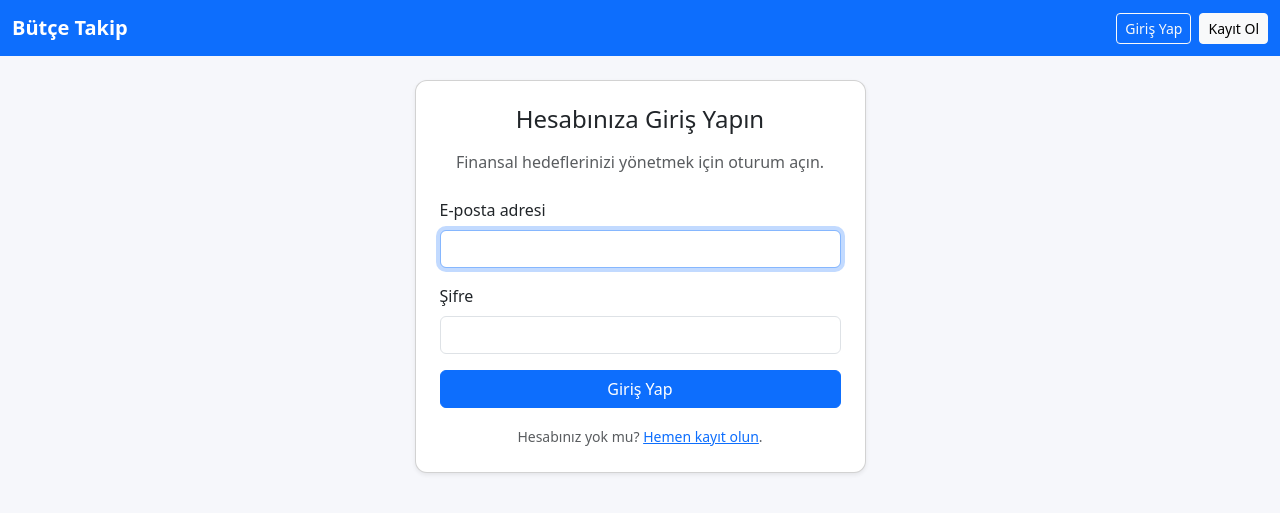
After one commit to aydinbolukbasi22-max/fnc, a Flask app: page /login in a window 1280 px wide. The commit adds this page. Shown: the top 513 px of the page. Run offline with Flask 3, Linux system fonts and the light colour scheme.

Commit message:
Add user authentication with registration and login

```diff
--- a/app.py
+++ b/app.py
@@ -3,20 +3,24 @@ from __future__ import annotations
 
 from collections import defaultdict
 from datetime import date, datetime, timedelta
+from functools import wraps
 from typing import Dict, List
 
 from dateutil.relativedelta import relativedelta
 from flask import (
     Flask,
     flash,
+    g,
     redirect,
     render_template,
     request,
+    session,
     url_for,
 )
 
-from models import Account, Category, SavingsGoal, Transaction, db
+from models import Account, Category, SavingsGoal, Transaction, User, db
 from sqlalchemy import inspect, text
+from werkzeug.security import check_password_hash, generate_password_hash
 
 
 DEFAULT_CURRENCY = "TRY"
@@ -139,15 +143,24 @@ def create_app() -> Flask:
     def inject_common_data() -> Dict[str, object]:
         """Şablonlarda sık kullanılan verileri otomatik olarak sağlar."""
 
-        accounts = Account.query.all()
-        categories = Category.query.all()
-        toplam_bakiye = sum(a.balance() for a in accounts)
-        toplam_gelir = sum(
-            t.amount for t in Transaction.query.filter_by(type="gelir").all()
-        )
-        toplam_gider = sum(
-            t.amount for t in Transaction.query.filter_by(type="gider").all()
-        )
+        user = getattr(g, "user", None)
+        accounts: List[Account] = []
+        categories: List[Category] = []
+        toplam_bakiye = 0.0
+        toplam_gelir = 0.0
+        toplam_gider = 0.0
+
+        if user is not None:
+            accounts = Account.query.all()
+            categories = Category.query.all()
+            toplam_bakiye = sum(a.balance() for a in accounts)
+            toplam_gelir = sum(
+                t.amount for t in Transaction.query.filter_by(type="gelir").all()
+            )
+            toplam_gider = sum(
+                t.amount for t in Transaction.query.filter_by(type="gider").all()
+            )
+
         return {
             "tum_hesaplar": accounts,
             "tum_kategoriler": categories,
@@ -160,9 +173,87 @@ def create_app() -> Flask:
             "default_currency_symbol": CURRENCY_SYMBOLS[DEFAULT_CURRENCY],
             "emotion_choices": EMOTION_CHOICES,
             "emotion_labels": EMOTION_LABELS,
+            "current_user": user,
         }
 
+    @app.before_request
+    def load_logged_in_user() -> None:
+        """Oturum açmış kullanıcıyı global bağlama yükler."""
+
+        user_id = session.get("user_id")
+        g.user = db.session.get(User, user_id) if user_id else None
+
+    def login_required(view):
+        """Kullanıcı girişi gerektiren görünümler için dekoratör."""
+
+        @wraps(view)
+        def wrapped_view(*args, **kwargs):
+            if getattr(g, "user", None) is None:
+                flash("Bu sayfaya erişmek için lütfen giriş yapın.", "warning")
+                return redirect(url_for("login"))
+            return view(*args, **kwargs)
+
+        return wrapped_view
+
+    @app.route("/register", methods=["GET", "POST"])
+    def register():
+        """Yeni kullanıcı kaydı oluşturur."""
+
+        if getattr(g, "user", None):
+            return redirect(url_for("dashboard"))
+
+        if request.method == "POST":
+            email = request.form.get("email", "").strip().lower()
+            password = request.form.get("password", "")
+            confirm_password = request.form.get("confirm_password", "")
+
+            if not email or not password:
+                flash("E-posta ve şifre alanları zorunludur.", "danger")
+            elif password != confirm_password:
+                flash("Şifreler eşleşmiyor. Lütfen kontrol edin.", "danger")
+            elif User.query.filter_by(email=email).first():
+                flash("Bu e-posta adresiyle zaten bir hesap mevcut.", "warning")
+            else:
+                user = User(email=email, password_hash=generate_password_hash(password))
+                db.session.add(user)
+                db.session.commit()
+                flash("Kayıt işlemi tamamlandı. Giriş yapabilirsiniz.", "success")
+                return redirect(url_for("login"))
+
+        return render_template("auth/register.html")
+
+    @app.route("/login", methods=["GET", "POST"])
+    def login():
+        """Kullanıcı giriş işlemini gerçekleştirir."""
+
+        if getattr(g, "user", None):
+            return redirect(url_for("dashboard"))
+
+        if request.method == "POST":
+            email = request.form.get("email", "").strip().lower()
+            password = request.form.get("password", "")
+
+            user = User.query.filter_by(email=email).first()
+            if user and check_password_hash(user.password_hash, password):
+                session.clear()
+                session["user_id"] = user.id
+                flash("Başarıyla giriş yaptınız.", "success")
+                return redirect(url_for("dashboard"))
+
+            flash("Geçersiz e-posta veya şifre.", "danger")
+
+        return render_template("auth/login.html")
+
+    @app.route("/logout")
+    def logout():
+        """Aktif kullanıcı oturumunu sonlandırır."""
+
+        session.clear()
+        flash("Oturumunuz sonlandırıldı.", "info")
+        return redirect(url_for("login"))
+
     @app.route("/")
+    @login_required
     def dashboard():
         """Ana gösterge paneli."""
 
@@ -264,6 +355,7 @@ def create_app() -> Flask:
         )
 
     @app.route("/savings-goals", methods=["POST"])
+    @login_required
     def create_savings_goal():
         """Yeni bir tasarruf hedefi oluşturur."""
 
@@ -292,6 +384,7 @@ def create_app() -> Flask:
         return redirect(url_for("dashboard"))
 
     @app.route("/savings-goals/<int:goal_id>/delete", methods=["POST"])
+    @login_required
     def delete_savings_goal(goal_id: int):
         """Mevcut tasarruf hedefini siler."""
 
@@ -314,6 +407,7 @@ def create_app() -> Flask:
         return None
 
     @app.route("/accounts", methods=["GET", "POST"])
+    @login_required
     def accounts():
         """Hesap listesi ve ekleme işlemleri."""
 
@@ -340,6 +434,7 @@ def create_app() -> Flask:
         )
 
     @app.route("/accounts/<int:account_id>/update", methods=["POST"])
+    @login_required
     def update_account(account_id: int):
         """Hesap bilgilerini günceller."""
 
@@ -355,6 +450,7 @@ def create_app() -> Flask:
         return redirect(url_for("accounts"))
 
     @app.route("/accounts/<int:account_id>/delete", methods=["POST"])
+    @login_required
     def delete_account(account_id: int):
         """Hesabı ve ilişkili işlemleri siler."""
 
@@ -365,6 +461,7 @@ def create_app() -> Flask:
         return redirect(url_for("accounts"))
 
     @app.route("/categories", methods=["GET", "POST"])
+    @login_required
     def categories():
         """Kategori listesi ve ekleme işlemleri."""
 
@@ -384,6 +481,7 @@ def create_app() -> Flask:
         return render_template("categories.html", kategoriler=kategoriler)
 
     @app.route("/categories/<int:category_id>/update", methods=["POST"])
+    @login_required
     def update_category(category_id: int):
         """Kategori bilgilerini günceller."""
 
@@ -395,6 +493,7 @@ def create_app() -> Flask:
         return redirect(url_for("categories"))
 
     @app.route("/categories/<int:category_id>/delete", methods=["POST"])
+    @login_required
     def delete_category(category_id: int):
         """Kategoriyi siler."""
 
@@ -405,6 +504,7 @@ def create_app() -> Flask:
         return redirect(url_for("categories"))
 
     @app.route("/transactions", methods=["GET", "POST"])
+    @login_required
     def transactions():
         """Gelir ve gider işlemlerini listeler ve yeni kayıt ekler."""
 
@@ -467,6 +567,7 @@ def create_app() -> Flask:
         )
 
     @app.route("/transactions/<int:transaction_id>/update", methods=["POST"])
+    @login_required
     def update_transaction(transaction_id: int):
         """Var olan bir işlemi günceller."""
 
@@ -487,6 +588,7 @@ def create_app() -> Flask:
         return redirect(url_for("transactions"))
 
     @app.route("/transactions/<int:transaction_id>/delete", methods=["POST"])
+    @login_required
     def delete_transaction(transaction_id: int):
         """İşlemi siler."""
 
@@ -497,6 +599,7 @@ def create_app() -> Flask:
         return redirect(url_for("transactions"))
 
     @app.route("/reports")
+    @login_required
     def reports():
         """Grafik raporlarını gösterir."""
 
--- /dev/null
+++ b/templates/auth/login.html
@@ -0,0 +1,31 @@
+{% extends "base.html" %}
+{% block title %}Giriş Yap · Kişisel Bütçe{% endblock %}
+
+{% block content %}
+<div class="row justify-content-center">
+  <div class="col-lg-5 col-md-7">
+    <div class="card shadow-sm">
+      <div class="card-body p-4">
+        <h1 class="h4 mb-3 text-center">Hesabınıza Giriş Yapın</h1>
+        <p class="text-muted text-center mb-4">Finansal hedeflerinizi yönetmek için oturum açın.</p>
+        <form method="post">
+          <div class="mb-3">
+            <label for="email" class="form-label">E-posta adresi</label>
+            <input type="email" class="form-control" id="email" name="email" required autofocus>
+          </div>
+          <div class="mb-3">
+            <label for="password" class="form-label">Şifre</label>
+            <input type="password" class="form-control" id="password" name="password" required>
+          </div>
+          <div class="d-grid">
+            <button type="submit" class="btn btn-primary">Giriş Yap</button>
+          </div>
+        </form>
+        <div class="text-center mt-3">
+          <small class="text-muted">Hesabınız yok mu? <a href="{{ url_for('register') }}">Hemen kayıt olun</a>.</small>
+        </div>
+      </div>
+    </div>
+  </div>
+</div>
+{% endblock %}
--- a/templates/base.html
+++ b/templates/base.html
@@ -16,6 +16,7 @@
           <span class="navbar-toggler-icon"></span>
         </button>
         <div class="collapse navbar-collapse" id="navbarNav">
+          {% if current_user %}
             <ul class="navbar-nav me-auto mb-2 mb-lg-0">
               <li class="nav-item"><a class="nav-link{% if request.endpoint == 'dashboard' %} active{% endif %}" href="{{ url_for('dashboard') }}">Dashboard</a></li>
               <li class="nav-item"><a class="nav-link{% if request.endpoint == 'accounts' %} active{% endif %}" href="{{ url_for('accounts') }}">Hesaplar</a></li>
@@ -23,6 +24,16 @@
               <li class="nav-item"><a class="nav-link{% if request.endpoint == 'categories' %} active{% endif %}" href="{{ url_for('categories') }}">Kategoriler</a></li>
               <li class="nav-item"><a class="nav-link{% if request.endpoint == 'reports' %} active{% endif %}" href="{{ url_for('reports') }}">Raporlar</a></li>
             </ul>
+            <div class="d-flex align-items-center gap-2">
+              <span class="navbar-text small text-white-50 d-none d-lg-inline">{{ current_user.email }}</span>
+              <a class="btn btn-outline-light btn-sm" href="{{ url_for('logout') }}">Çıkış Yap</a>
+            </div>
+          {% else %}
+            <div class="ms-auto d-flex gap-2">
+              <a class="btn btn-outline-light btn-sm" href="{{ url_for('login') }}">Giriş Yap</a>
+              <a class="btn btn-light btn-sm" href="{{ url_for('register') }}">Kayıt Ol</a>
+            </div>
+          {% endif %}
         </div>
       </div>
     </nav>
```
Also changed, not shown: models.py (+12 -1 lines), templates/auth/register.html (added, +35 -0 lines). Lines whose indentation alone changed are shown as unchanged.
